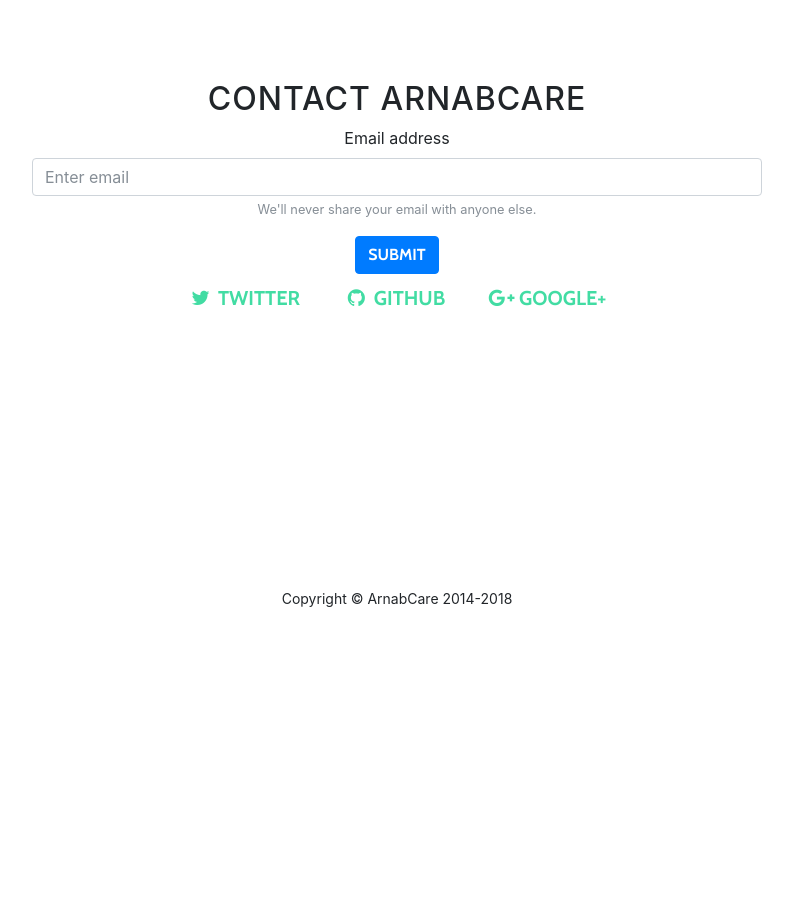
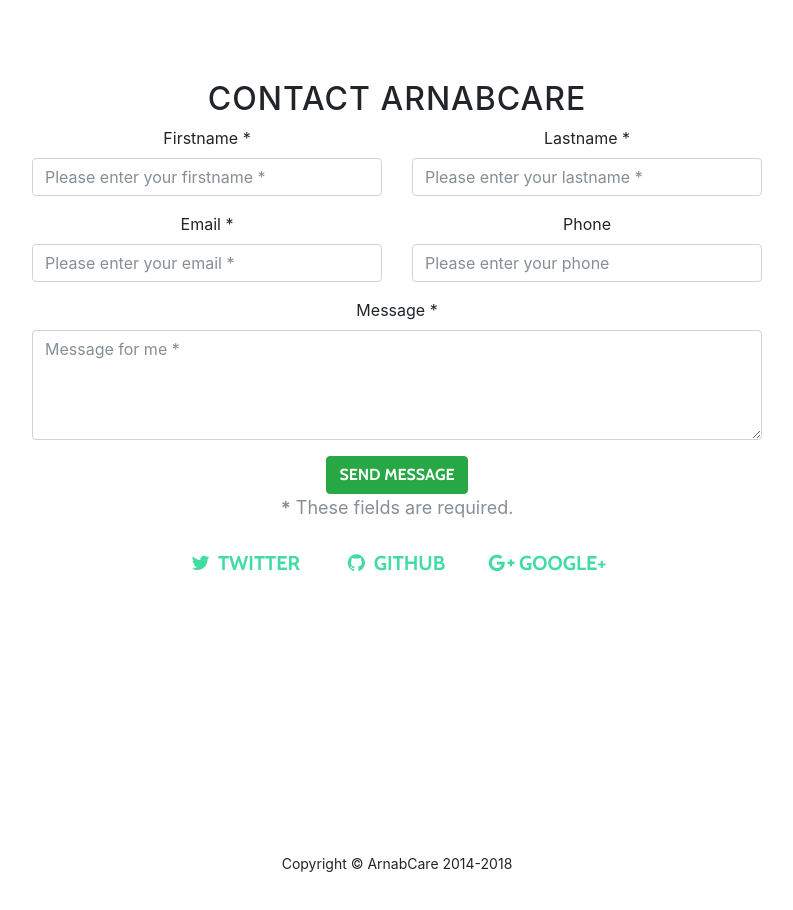
Before and after one commit to ArnabCare/arnabcare.github.io, a website with bundled scripts: page index.html in a window 1280 px wide. Shown: the part 2280-3190 px from the top of the page, without its empty margins (243-1036 px from the left). Before the commit the page ends 2940 px from the top, so only its background shows below. Built offline with nearby package versions, Linux system fonts and the light colour scheme.

Commit message:
update index

```diff
--- a/index.html
+++ b/index.html
@@ -99,15 +99,64 @@
         <div class="row">
           <div class="col-lg-8 mx-auto">
             <h2>Contact ArnabCare</h2>
-            <form>
-              <div class="form-group">
-                <label for="exampleInputEmail1">Email address</label>
-                <input type="email" class="form-control" id="exampleInputEmail1" aria-describedby="emailHelp" placeholder="Enter email">
-                <small id="emailHelp" class="form-text text-muted">We'll never share your email with anyone else.</small>
+            <form id="contact-form" method="post" action="contact.php" role="form">
+
+              <div class="messages"></div>
+
+              <div class="controls">
+
+                  <div class="row">
+                      <div class="col-md-6">
+                          <div class="form-group">
+                              <label for="form_name">Firstname *</label>
+                              <input id="form_name" type="text" name="name" class="form-control" placeholder="Please enter your firstname *" required="required" data-error="Firstname is required.">
+                              <div class="help-block with-errors"></div>
+                          </div>
+                      </div>
+                      <div class="col-md-6">
+                          <div class="form-group">
+                              <label for="form_lastname">Lastname *</label>
+                              <input id="form_lastname" type="text" name="surname" class="form-control" placeholder="Please enter your lastname *" required="required" data-error="Lastname is required.">
+                              <div class="help-block with-errors"></div>
+                          </div>
+                      </div>
+                  </div>
+                  <div class="row">
+                      <div class="col-md-6">
+                          <div class="form-group">
+                              <label for="form_email">Email *</label>
+                              <input id="form_email" type="email" name="email" class="form-control" placeholder="Please enter your email *" required="required" data-error="Valid email is required.">
+                              <div class="help-block with-errors"></div>
+                          </div>
+                      </div>
+                      <div class="col-md-6">
+                          <div class="form-group">
+                              <label for="form_phone">Phone</label>
+                              <input id="form_phone" type="tel" name="phone" class="form-control" placeholder="Please enter your phone">
+                              <div class="help-block with-errors"></div>
+                          </div>
+                      </div>
+                  </div>
+                  <div class="row">
+                      <div class="col-md-12">
+                          <div class="form-group">
+                              <label for="form_message">Message *</label>
+                              <textarea id="form_message" name="message" class="form-control" placeholder="Message for me *" rows="4" required="required" data-error="Please,leave us a message."></textarea>
+                              <div class="help-block with-errors"></div>
+                          </div>
+                      </div>
+                      <div class="col-md-12">
+                          <input type="submit" class="btn btn-success btn-send" value="Send message">
+                      </div>
+                  </div>
+                  <div class="row">
+                      <div class="col-md-12">
+                          <p class="text-muted"><strong>*</strong> These fields are required. </p>
+                      </div>
+                  </div>
               </div>
 
-              <button type="submit" class="btn btn-primary">Submit</button>
-            </form>
+          </form>
 
             <ul class="list-inline banner-social-buttons">
               <li class="list-inline-item">
```
